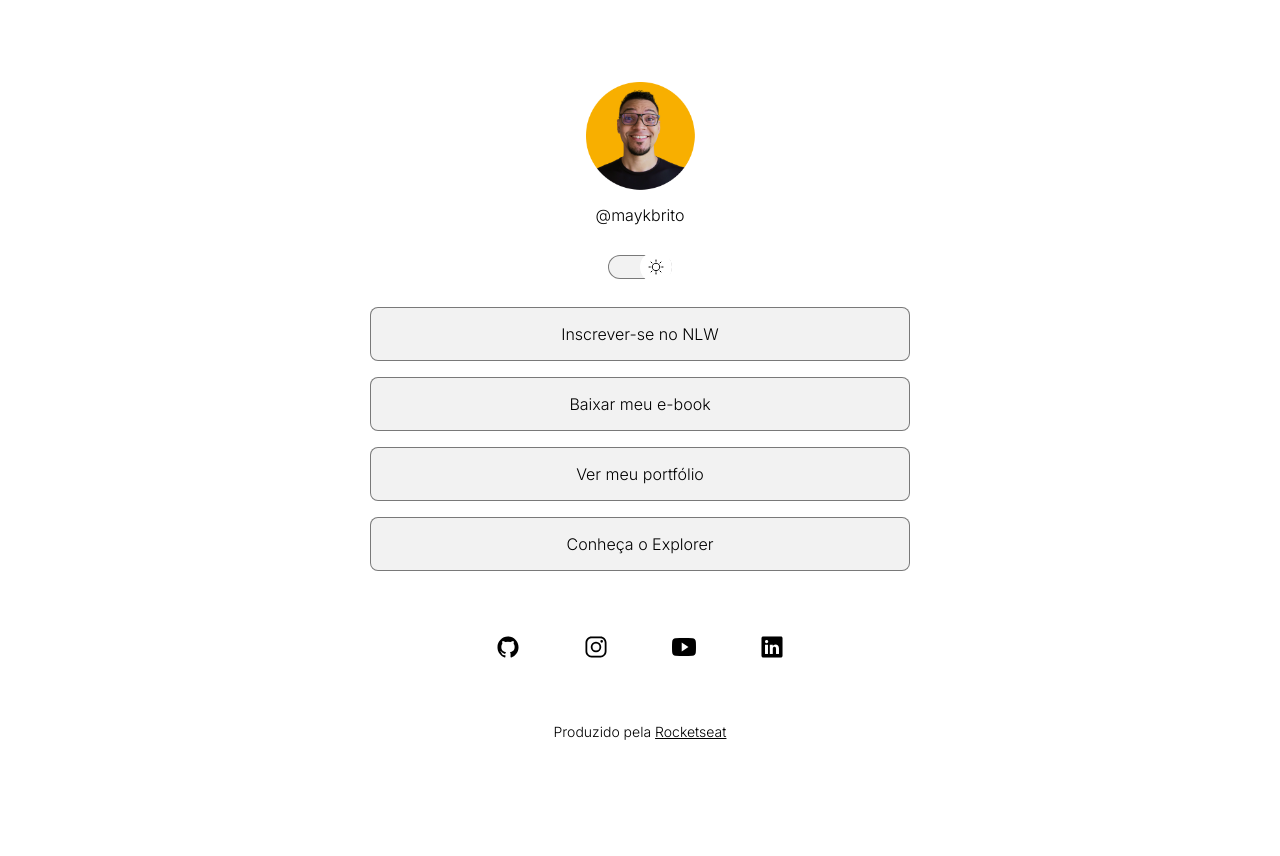
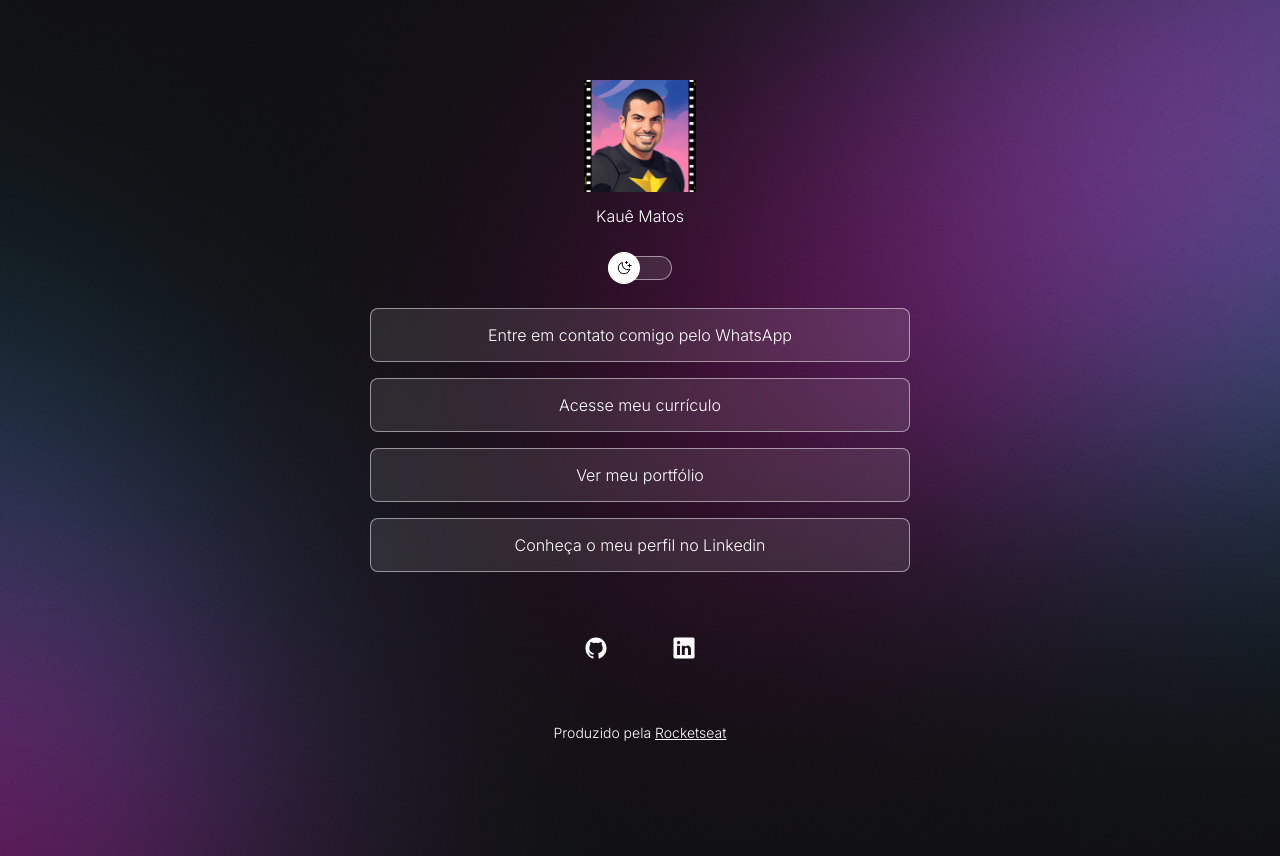
Before and after one commit to MatosKaue/MatosCard, a plain HTML site: page vscode/index.html in a window 1280 px wide. Drawn offline with nearby package versions, Linux system fonts and the light colour scheme.

Commit message:
Personalização

```diff
--- a/vscode/index.html
+++ b/vscode/index.html
@@ -1,5 +1,5 @@
 <!DOCTYPE html>
-<html lang="pt-br" class="light">
+<html lang="pt-br">
 <head>
     <link rel="preconnect" href="https://fonts.googleapis.com">
     <link rel="preconnect" href="https://fonts.gstatic.com" crossorigin>
@@ -7,17 +7,17 @@
 
     <meta charset="UTF-8">
     <meta name="viewport" content="width=device-width, initial-scale=1.0">
-    <title>Project</title>
+    <title>MatosCard</title>
     <link rel="stylesheet" href="style.css">
 </head>
     <body>
         <div id="container">
             <div id="profile">
                 <img
-                    src="assets/avatar.png"
+                    src="./assets/avatar.jpg"
                     alt="Foto de perfil"
                 />
-                <p>@maykbrito</p>
+                <p>Kauê Matos</p>
             </div>
 
             <div id="switch" onclick="toggleMode()">
@@ -27,37 +27,32 @@
 
             <ul>
                 <li>
-                    <a href="#">Inscrever-se no NLW</a>
+                    <a href="https://wa.me/message/YK2CABNPU7IHG1"
+                    target="_blank">Entre em contato comigo pelo WhatsApp</a>
                 </li>
 
                 <li>
-                    <a href="#">Baixar meu e-book</a>
+                    <a href="https://drive.google.com/file/d/15pTU6O--1xfB8-BrMRH74rMW1pOeYuY1/view?usp=sharing"
+                    target="_blank">Acesse meu currículo</a>
                 </li>
 
                 <li>
-                    <a href="https://github.com/MatosKaue">Ver meu portfólio</a>
+                    <a href="https://github.com/MatosKaue"
+                    target="_blank">Ver meu portfólio</a>
                 </li>
 
                 <li>
-                    <a href="https://rocketseat.com.br/explorer"
+                    <a href="https://www.linkedin.com/in/kauê-matos-86b213184/"
                     target="_blank"
-                        >Conheça o Explorer</a>
+                        >Conheça o meu perfil no Linkedin</a>
                 </li>
             </ul>
             <div id="social-links">
-                <a href="https://github.com/maykbrito" target="_blank">
+                <a href="https://github.com/MatosKaue" target="_blank">
                     <ion-icon name="logo-github"></ion-icon>
                 </a>
 
-                <a href="https://instagran.com/maykbrito" target="_blank">
-                    <ion-icon name="logo-instagram"></ion-icon>
-                </a>
-
-                <a href="https://youtube.com/maykbrito" target="_blank">
-                    <ion-icon name="logo-youtube"></ion-icon>
-                </a>
-
-                <a href="https://linkedin.com/in/maykbrito" target="_blank">
+                <a href="https://www.linkedin.com/in/kauê-matos-86b213184/" target="_blank">
                     <ion-icon name="logo-linkedin"></ion-icon>
                 </a>
             </div>
--- a/vscode/script.js
+++ b/vscode/script.js
@@ -3,14 +3,14 @@ function toggleMode() {
     html.classList.toggle("light")
 
     //pegar a tag img
-    const img = document.querySelector("profile img")
+    const img = document.querySelector("#profile img")
 
     //subtituir a imagem
-   if(html.classList.contains('light')) {
-    //se tiver light mode, adicionar a imagem light
-    img.setAttribute("src", "./assets/avatar-light.png")
+    if(html.classList.contains("light")) {
+        //se tiver light mode, adicionar a imagem light
+        img.setAttribute("src", "./assets/avatar-light.jpg")
     } else {
-    // se tiver sem light mode, manter a imagem normal
-    img.setAttribute("src", "./assets/avatar.png")
+        // se tiver sem light mode, manter a imagem normal
+        img.setAttribute("src", "./assets/avatar.jpg")
     }
 }
```
Also changed, not shown: vscode/assets/avatar-light.jpg (added), vscode/assets/avatar-light.png (deleted), vscode/assets/avatar.jpg (added), vscode/assets/avatar.png (deleted).
